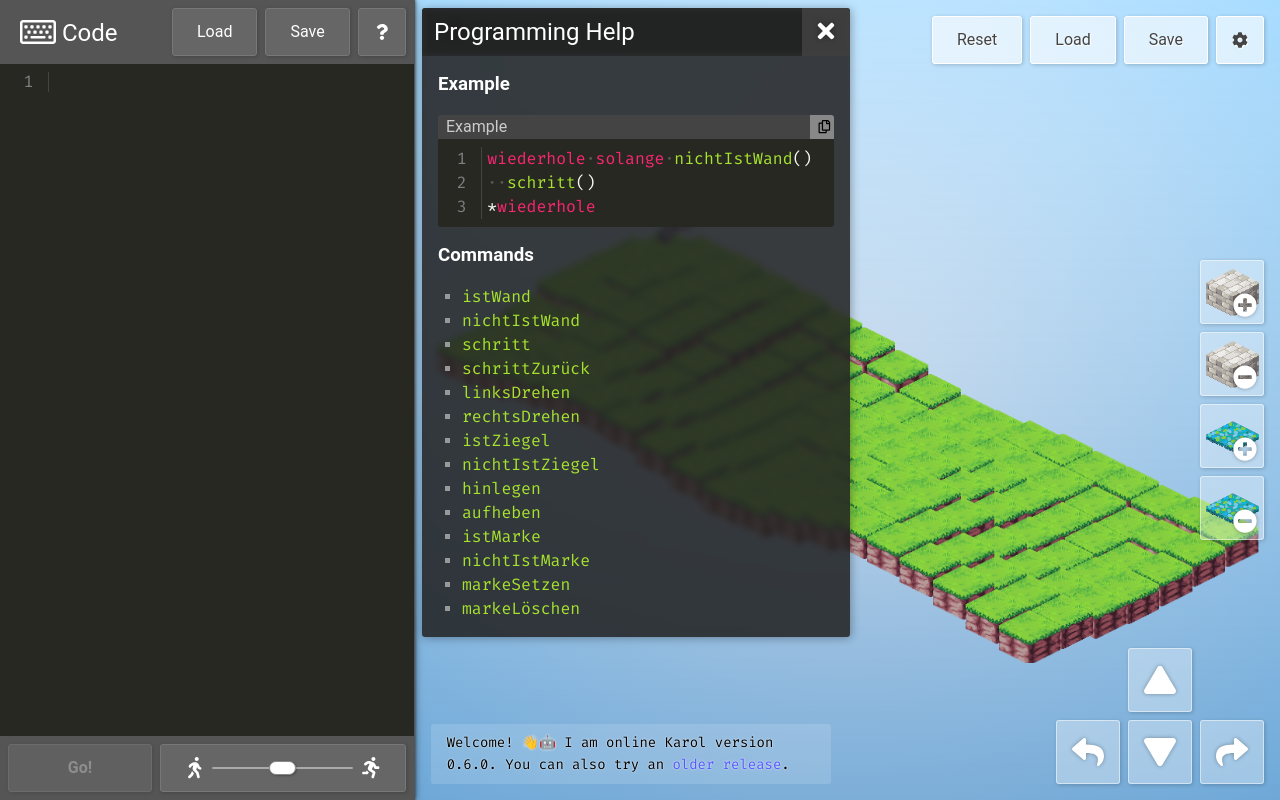
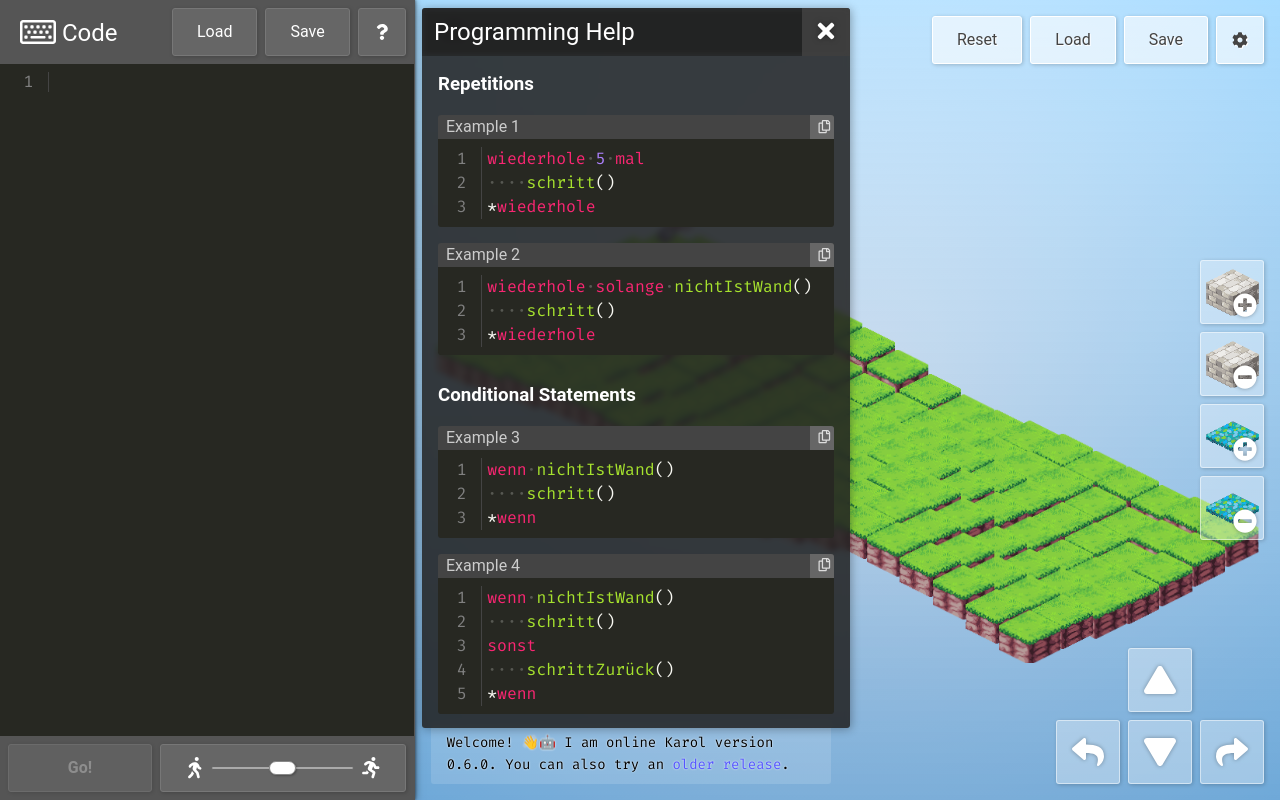
Before and after one commit to philer/karol, a Preact app: page / in a window 1280 px wide. Both pictures are taken after a click on the button 381 px from the left and 32 px from the top of the page. Built offline with nearby package versions, Linux system fonts and the light colour scheme.

Commit message:
Add more examples to programming help

```diff
--- a/localization/de.js
+++ b/localization/de.js
@@ -78,7 +78,11 @@ config({
     help: {
       example: "Beispiel",
       copy: "Kopieren",
-      builtins: "Anweisungen",
+      all_builtins: "Alle Anweisungen",
+      conditional_statements: "Bedingte Anweisungen",
+      repetitions: "Wiederholungen",
+      custom_routines: "Eigene Anweisungen",
+      turnAround: "umdrehen",
     },
   },
   error: {
--- a/localization/en.js
+++ b/localization/en.js
@@ -81,7 +81,11 @@ config({
     help: {
       example: "Example",
       copy: "Copy",
-      builtins: "Commands",
+      all_builtins: "All Commands",
+      conditional_statements: "Conditional Statements",
+      repetitions: "Repetitions",
+      custom_routines: "Custom Routines",
+      turnAround: "turnAround",
     },
   },
   error: {
--- a/src/localization.ts
+++ b/src/localization.ts
@@ -130,7 +130,11 @@ export type Translations = {
     help: {
       example: string
       copy: string
-      builtins: string
+      all_builtins: string
+      conditional_statements: string
+      repetitions: string
+      custom_routines: string
+      turnAround: string
     }
   }
   error: {
--- a/src/ui/LanguageHelp.module.scss
+++ b/src/ui/LanguageHelp.module.scss
@@ -6,7 +6,13 @@
 
   user-select: text;
 
-  p, ul, h3, h4, .code {
+  h3, h4 {
+    margin: 1.5em 0 1em;
+    &:first-child {
+      margin-top: 0;
+    }
+  }
+  p, ul, .code {
     margin: 0 0 1em;
   }
 
@@ -35,14 +41,15 @@
     button {
       width: 1.5rem;
       appearance: none;
-      background-color: #888;
-      color: black;
+      background-color: #666;
+      color: #ddd;
 
       border-top-right-radius: var(--border-radius);
       border: none;
 
       &:hover, &:focus, &:active {
-        background-color: #aaa;
+        background-color: #444;
+        color: #0c8;
       }
     }
   }
--- a/src/ui/LanguageHelp.tsx
+++ b/src/ui/LanguageHelp.tsx
@@ -27,24 +27,67 @@ export const LanguageHelp = ({spec}: {spec: LanguageSpecification}) => {
     setTranslations(language)
   }, [])
 
+  let example = 1
+
   return (
     <div class={classes.root}>
-      <h3>{t("language.help.example")}</h3>
-      <Code spec={spec} translations={translations}>
+
+      <h3>{t("language.help.repetitions")}</h3>
+      <Code title={t("language.help.example") + " " + example++} spec={spec}
+        translations={translations}>
+        {`
+          REPEAT 5 TIMES
+              step()
+          *REPEAT
+        `}
+      </Code>
+      <Code title={t("language.help.example") + " " + example++} spec={spec}
+        translations={translations}>
         {`
           REPEAT WHILE isNotLookingAtEdge()
-            step()
+              step()
           *REPEAT
         `}
       </Code>
 
-      <h3>{t("language.help.builtins")}</h3>
+      <h3>{t("language.help.conditional_statements")}</h3>
+      <Code title={t("language.help.example") + " " + example++} spec={spec}
+        translations={translations}>
+        {`
+          IF isNotLookingAtEdge()
+              step()
+          *IF
+        `}
+      </Code>
+      <Code title={t("language.help.example") + " " + example++} spec={spec}
+        translations={translations}>
+        {`
+          IF isNotLookingAtEdge()
+              step()
+          ELSE
+              stepBackwards()
+          *IF
+        `}
+      </Code>
+
+      <h3>{t("language.help.custom_routines")}</h3>
+      <Code title={t("language.help.example") + " " + example++} spec={spec}
+        translations={translations}>
+        {`
+          ROUTINE ${t("language.help.turnAround")}()
+              turnLeft()
+              turnLeft()
+          *ROUTINE
+        `}
+      </Code>
+
+      <h3>{t("language.help.all_builtins")}</h3>
       <ul>
-        {Object.values(builtins).map((([builtin]) =>
+        {Object.values(builtins).map(builtins => builtins[0]).sort().map(builtin =>
           <li key={builtin}>
             <code className="token identifier builtin">{builtin}</code>
           </li>
-        ))}
+        )}
       </ul>
     </div>
   )
@@ -54,10 +97,11 @@ type CodeProps = {
   children: string
   spec: LanguageSpecification
   translations: Record<string, string[]>
+  title?: string
 }
 
 /** Translate code */
-const Code = ({children, spec, translations}: CodeProps) => {
+const Code = ({children, spec, translations, title}: CodeProps) => {
   const [Icon, setIcon] = useState(() => IconCopy)
   const code = useMemo(
     () => dedent(children).replace(/\w+/g, match => translations[match]?.[0] ?? match),
@@ -72,7 +116,7 @@ const Code = ({children, spec, translations}: CodeProps) => {
   return (
     <div className={classes.code}>
       <header>
-        <span>{t("language.help.example")}</span>
+        <span>{title || t("language.help.example")}</span>
         <Tooltip left tip={t("language.help.copy")}>
           <button onClick={copyToClipboard}>
             <Icon fw />
```
